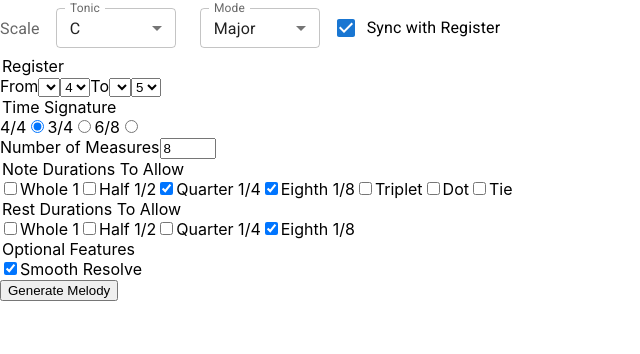
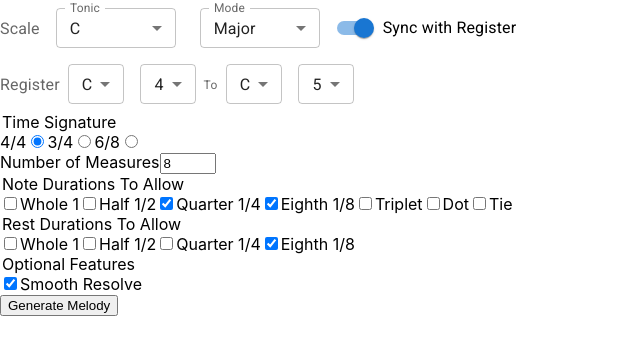
Before and after one commit to technikka/Abnormelodies_UI, a React (Create React App) app: page / in a window 1280 px wide. Shown: the top 354 px of the page, without its empty margins (0-640 px from the left). Built offline with nearby package versions, Linux system fonts and the light colour scheme.

Commit message:
change FormPitchRegister elements into MUI components

```diff
--- a/src/components/FormPitch.js
+++ b/src/components/FormPitch.js
@@ -1,6 +1,15 @@
 import uniqid from "uniqid";
 import FormPitchRegister from "./FormPitchRegister";
-import { Grid, FormControl, InputLabel, Select, MenuItem, Checkbox, FormControlLabel, FormLabel } from '@mui/material';
+import {
+  Grid,
+  FormControl,
+  InputLabel,
+  Select,
+  MenuItem,
+  Switch,
+  FormControlLabel,
+  FormLabel,
+} from "@mui/material";
 
 const FormPitch = (props) => {
   const majorTonics = [
@@ -55,9 +64,7 @@ const FormPitch = (props) => {
     if (props.scale === "minor") {
       return minorTonics.map((tonic) => {
         return (
-          <MenuItem
-            key={uniqid()}
-            value={tonic}>
+          <MenuItem key={uniqid()} value={tonic}>
             {getText(tonic)}
           </MenuItem>
         );
@@ -65,9 +72,7 @@ const FormPitch = (props) => {
     }
     return majorTonics.map((tonic) => {
       return (
-        <MenuItem
-          key={uniqid()}
-          value={tonic}>
+        <MenuItem key={uniqid()} value={tonic}>
           {getText(tonic)}
         </MenuItem>
       );
@@ -82,7 +87,7 @@ const FormPitch = (props) => {
         </Grid>
 
         <Grid item>
-          <FormControl sx={{ m: 1, minWidth: 120}} size="small" >
+          <FormControl sx={{ m: 1, minWidth: 120 }} size="small">
             <InputLabel id="selected-tonic">Tonic</InputLabel>
             <Select
               labelId="selected-tonic"
@@ -96,7 +101,7 @@ const FormPitch = (props) => {
         </Grid>
 
         <Grid item>
-          <FormControl sx={{ m: 1, minWidth: 120}} size="small" >
+          <FormControl sx={{ m: 1, minWidth: 120 }} size="small">
             <InputLabel id="selected-scale">Mode</InputLabel>
             <Select
               labelId="selected-scale"
@@ -112,7 +117,7 @@ const FormPitch = (props) => {
 
         <Grid item>
           <FormControlLabel
-            control={<Checkbox />}
+            control={<Switch />}
             label="Sync with Register"
             checked={props.syncTonics}
             onChange={props.handleSyncTonicsChange}
--- a/src/components/FormPitchRegister.js
+++ b/src/components/FormPitchRegister.js
@@ -1,4 +1,13 @@
 import uniqid from "uniqid";
+import {
+  Grid,
+  FormControl,
+  Select,
+  MenuItem,
+  FormLabel,
+  FormHelperText,
+  FormGroup
+} from "@mui/material";
 
 const FormPitchRegister = (props) => {
   const octaveValues = ["1", "2", "3", "4", "5", "6", "7"];
@@ -6,9 +15,9 @@ const FormPitchRegister = (props) => {
   const octaveStartOptions = () => {
     return octaveValues.map((value) => {
       return (
-        <option key={uniqid()} value={value}>
+        <MenuItem key={uniqid()} value={value}>
           {value}
-        </option>
+        </MenuItem>
       );
     });
   };
@@ -17,52 +26,61 @@ const FormPitchRegister = (props) => {
     const index = octaveValues.indexOf(props.octave_start)
     return octaveValues.slice(index).map((value) => {
       return (
-        <option key={uniqid()} value={value}>
+        <MenuItem key={uniqid()} value={value}>
           {value}
-        </option>
+        </MenuItem>
       );
     });
   };
 
   return (
     <div>
-      <legend>Register</legend>
+      <Grid container spacing={0} alignItems="center">
+        <Grid item>
+          <FormLabel>Register</FormLabel>
+        </Grid>
 
-      <label htmlFor="selectedNoteStart">From</label>
-      <select
-        name="selectedNoteStart"
+        <Grid item>
+          <FormControl sx={{ m: 1 }} size="small">
+            <Select
               value={props.note_start}
               onChange={props.handleNoteStartChange}
             >
             {props.tonicOptions()}
-      </select>
+            </Select>
+          </FormControl>
 
-      <label htmlFor="selectedOctaveStart" hidden={true}></label>
-      <select
-        name="selectedOctaveStart"
+          <FormControl sx={{ m: 1 }} size="small">
+            <Select
               value={props.octave_start}
               onChange={props.handleOctaveStartChange}
             >
             {octaveStartOptions()}
-      </select>
+            </Select>
+          </FormControl>
+        </Grid>
 
-      <label htmlFor="selectedNoteEnd">To</label>
-      <select
-        name="selectedNoteEnd"
+        <FormHelperText>To</FormHelperText>
+
+        <Grid item>
+          <FormControl sx={{ m: 1 }} size="small">
+            <Select
               value={props.note_end}
               onChange={props.handleNoteEndChange}
             >
             {props.tonicOptions()}
-      </select>
-
-      <label htmlFor="selectedOctaveEnd" hidden={true}></label>
-      <select
-        name="selectedOctaveEnd"
+            </Select>
+          </FormControl>
+          <FormControl sx={{ m: 1 }} size="small">
+            <Select
               value={props.octave_end}
               onChange={props.handleOctaveEndChange}
             >
             {octaveEndOptions()}
-      </select>
+            </Select>
+          </FormControl>
+        </Grid>
+      </Grid>
     </div>
   );
 };
```
Lines whose indentation alone changed are shown as unchanged.
